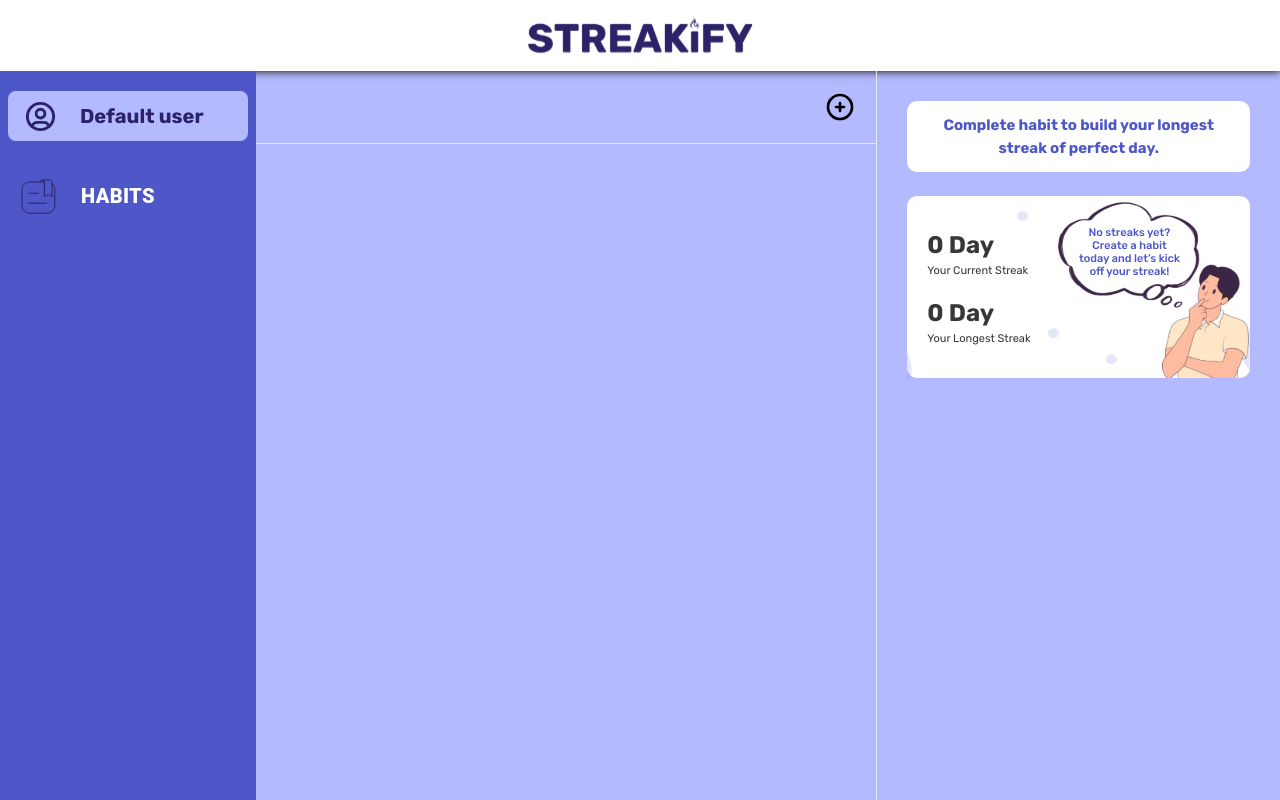
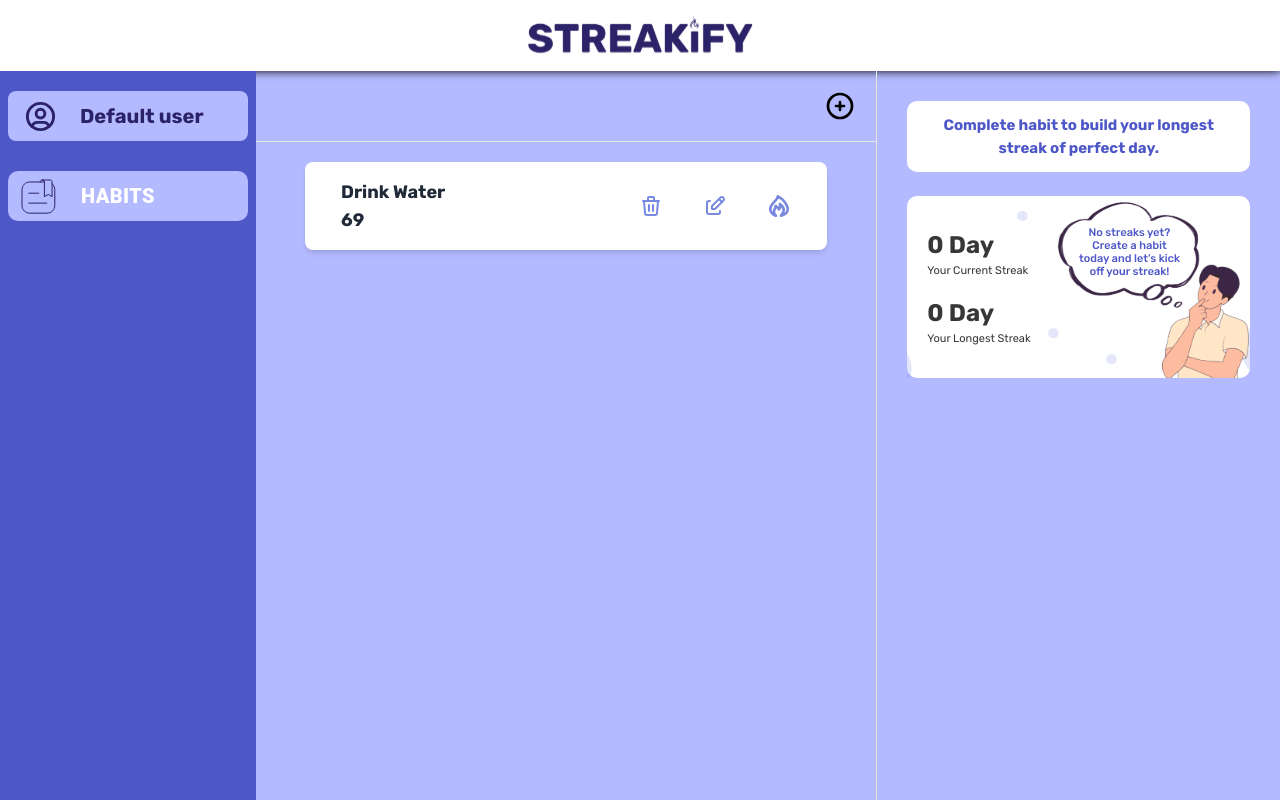
Before and after one commit to decaff1115/Streakify, a React (Vite) app in the folder Streakify/client/: page /Dashboard in a window 1280 px wide. Built offline with nearby package versions, Linux system fonts and the light colour scheme.

Commit message:
add: cahnges

```diff
--- a/Streakify/client/src/Components/Dashboard/Dashboard.jsx
+++ b/Streakify/client/src/Components/Dashboard/Dashboard.jsx
@@ -20,6 +20,7 @@
   const [renderProgress, SetRenderProgress] = useState(false);
 
   const handleRenderProgress = () => {
+    setIsActive(!isActive)
     SetRenderProgress(!renderProgress)
   }
 
@@ -46,11 +47,7 @@
   const [editingHabitId, setEditingHabitId] = useState(null);
   const [editingName, setEditingName] = useState('');
   const [editingGoal, setEditingGoal] = useState('');
-  const [isActive, setIsActive] = useState(false);
-
-  const handleClick = () => {
-    setIsActive(!isActive); // Toggle the active state
-  };
+  const [isActive, setIsActive] = useState(true);
 
 
   const editOpen = (id, name, goal) => {
@@ -73,7 +70,14 @@
 
 
   //==========HABIT ARRAY=============//
-  const [habitArray, setHabitArray] = useState([]);
+  const [habitArray, setHabitArray] = useState([
+    {
+      id: 1,
+      name: "Drink Water",
+      goal: 69,
+      user_id: 5
+    }
+  ]);
 
 
   //============================================================FUNCTIONS===========================================================//
@@ -342,7 +346,7 @@
 
                 {/*Left SideBar Tabs*/}
                   <div>
-                    <Button onClick={handleClick} style={{width: "240px", height: "50px", justifyContent: "start", background: isActive ? "#B4BAFF" : "", borderRadius: "10px", padding: "none" }} className={`flex hover:bg-[#B4BAFF] h-[53px] items-center w-[278px] rounded-[8px]`}>
+                    <Button style={{width: "240px", height: "50px", justifyContent: "start", background:"#B4BAFF", borderRadius: "10px", padding: "none" }} className={`flex hover:bg-[#B4BAFF] h-[53px] items-center w-[278px] rounded-[8px]`}>
                       <div className="flex w-full items-center hover:text-[#2C2268] text-white font-extrabold transition-colors duration-[1]">
                         <img src={fileIcon} className="ml-[5px]"></img>
                         <h1 className="text-[20px] ml-[25px]"> HABITS </h1>
@@ -356,7 +360,8 @@
 
           <div className="w-full h-full flex flex-col">
             <div className="h-[10%] border-b flex w-full items-center justify-end pr-[20px] pl-[20px]">
-              <div className="flex items-center justify-end border-red-600  w-[180px] h-full">
+            <div className="flex items-center justify-end border-red-600  w-[180px] h-full">
+
                   {/*===============================ADD HABIT BUTTON===============================*/ }
                   <button onClick={handleOpen}><IconCirclePlus size={32}/></button>
                     <Modal
@@ -515,7 +520,6 @@
 
                       <Button
                         onClick={() => {
-                          editOpen(index.id, index.name, index.goal);
                           handleRenderProgress();
                       }}
 >
--- a/Streakify/client/src/Components/Dashboard/TaskSpecific.jsx
+++ /dev/null
@@ -1,8 +0,0 @@
-
-function HabitSpecific() {
-  return (
-    <div>TEST</div>
-  )
-}
-
-export default HabitSpecific
```
